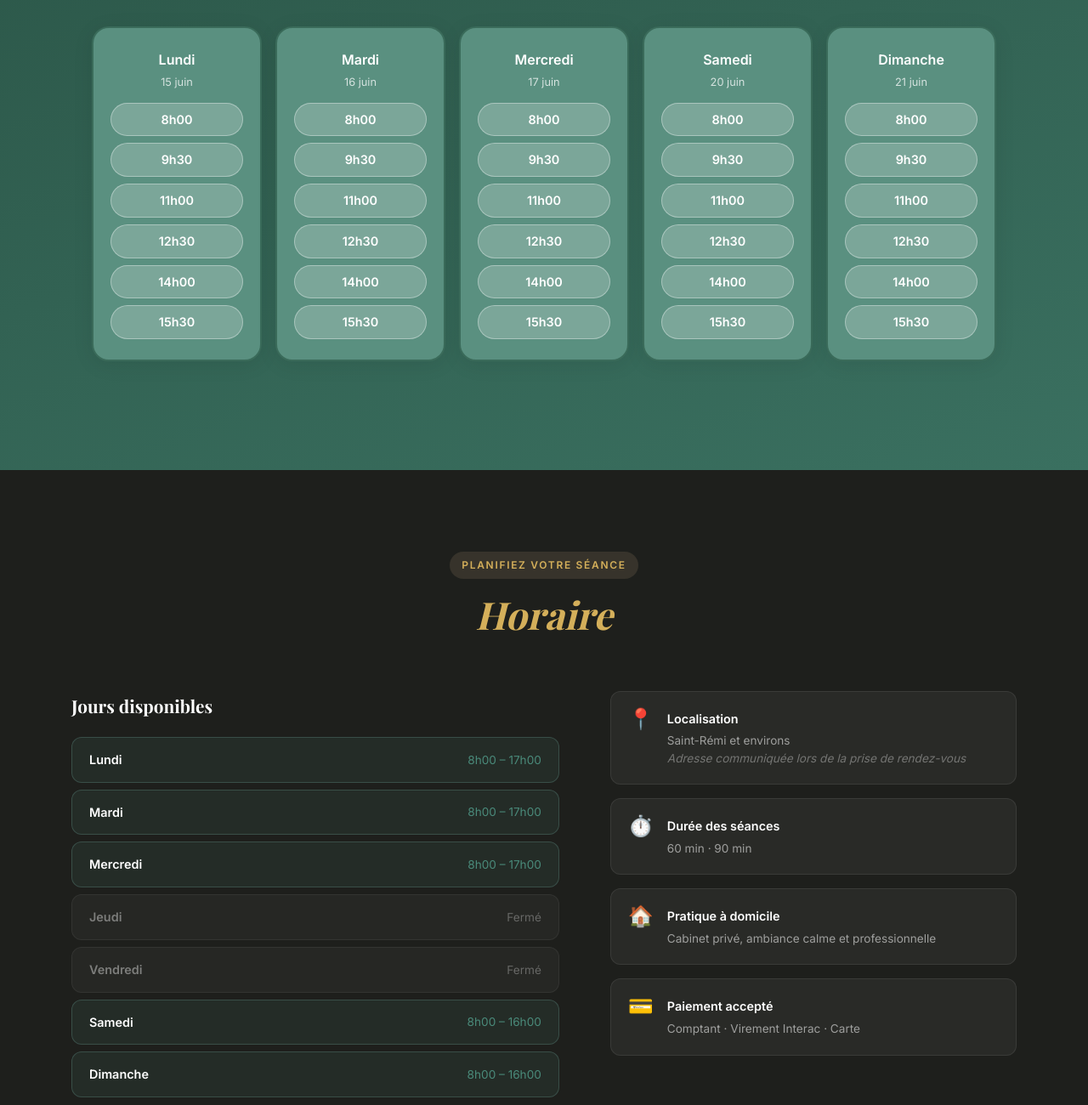
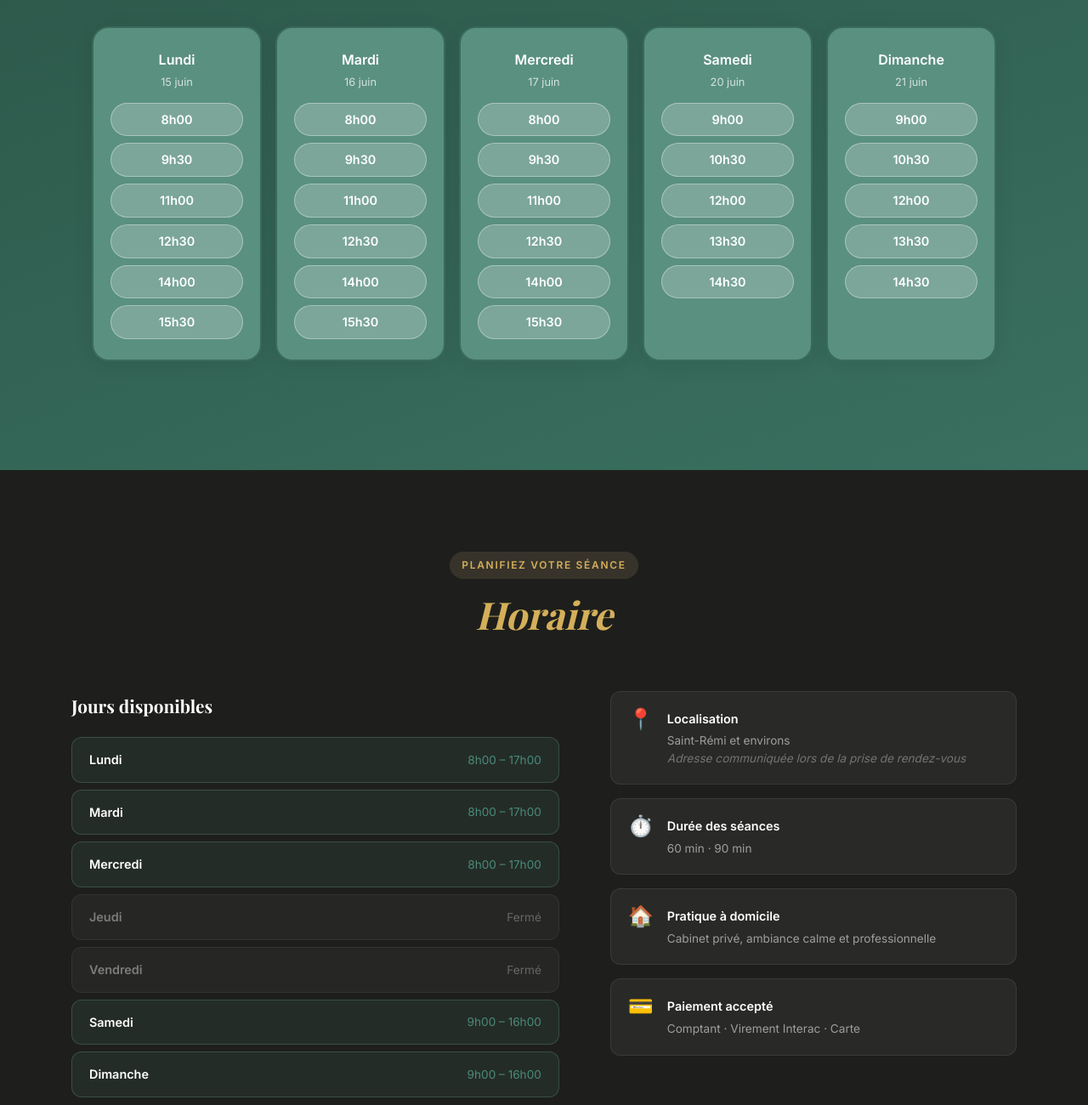
Before and after one commit to isabellebureau2423-maker/massotherapie-site, a website: page index.html in a window 1280 px wide. Shown: the part 4540-5840 px from the top of the page at 85% size. Drawn offline with nearby package versions, Linux system fonts and the light colour scheme.

Commit message:
Fix availability hours: weekdays 8h-17h, weekends 9h-16h
- get-availability.js: detect day of week and use correct start/end hours
- script.js: separate SLOTS_SEMAINE / SLOTS_WEEKEND arrays for plages display
- index.html: correct weekend schedule display to 9h00-16h00
- reservation.html: isDisabled() uses last slot 14h30 for weekends, 15h30 for weekdays

Co-Authored-By: Claude Sonnet 4.6 <noreply@anthropic.com>

```diff
--- a/index.html
+++ b/index.html
@@ -207,11 +207,11 @@
             </div>
             <div class="jour jour--open">
               <span class="jour__nom">Samedi</span>
-              <span class="jour__heure">8h00 – 16h00</span>
+              <span class="jour__heure">9h00 – 16h00</span>
             </div>
             <div class="jour jour--open">
               <span class="jour__nom">Dimanche</span>
-              <span class="jour__heure">8h00 – 16h00</span>
+              <span class="jour__heure">9h00 – 16h00</span>
             </div>
           </div>
           <p class="horaire__note">* Confirmez votre disponibilité par texto au 438-939-8359.</p>
--- a/script.js
+++ b/script.js
@@ -78,7 +78,8 @@ if (scrollTopBtn) {
 
   const JOURS = ['Dimanche','Lundi','Mardi','Mercredi','Jeudi','Vendredi','Samedi'];
   const MOIS  = ['janvier','février','mars','avril','mai','juin','juillet','août','septembre','octobre','novembre','décembre'];
-  const SLOTS = ['8h00','9h30','11h00','12h30','14h00','15h30'];
+  const SLOTS_SEMAINE = ['8h00','9h30','11h00','12h30','14h00','15h30'];
+  const SLOTS_WEEKEND = ['9h00','10h30','12h00','13h30','14h30'];
 
   // Référence : samedi 21 juin 2026 = 1er weekend disponible
   const REF_SAT = new Date(2026, 5, 21);
@@ -109,6 +110,7 @@ if (scrollTopBtn) {
     if (!dispo) {
       return `<div class="plage plage--ferme"><div class="plage__jour">${nom}</div><div class="plage__date">${date}</div><div class="plage__ferme-label">Fermé</div></div>`;
     }
-    return `<div class="plage plage--dispo"><div class="plage__jour">${nom}</div><div class="plage__date">${date}</div><div class="plage__heures">${SLOTS.map(s => `<span class="plage__heure">${s}</span>`).join('')}</div></div>`;
+    const slots = isWE ? SLOTS_WEEKEND : SLOTS_SEMAINE;
+    return `<div class="plage plage--dispo"><div class="plage__jour">${nom}</div><div class="plage__date">${date}</div><div class="plage__heures">${slots.map(s => `<span class="plage__heure">${s}</span>`).join('')}</div></div>`;
   }).join('');
 })();
```
Also changed, not shown: netlify/functions/get-availability.js (+9 -5 lines), reservation.html (+8 -4 lines).
